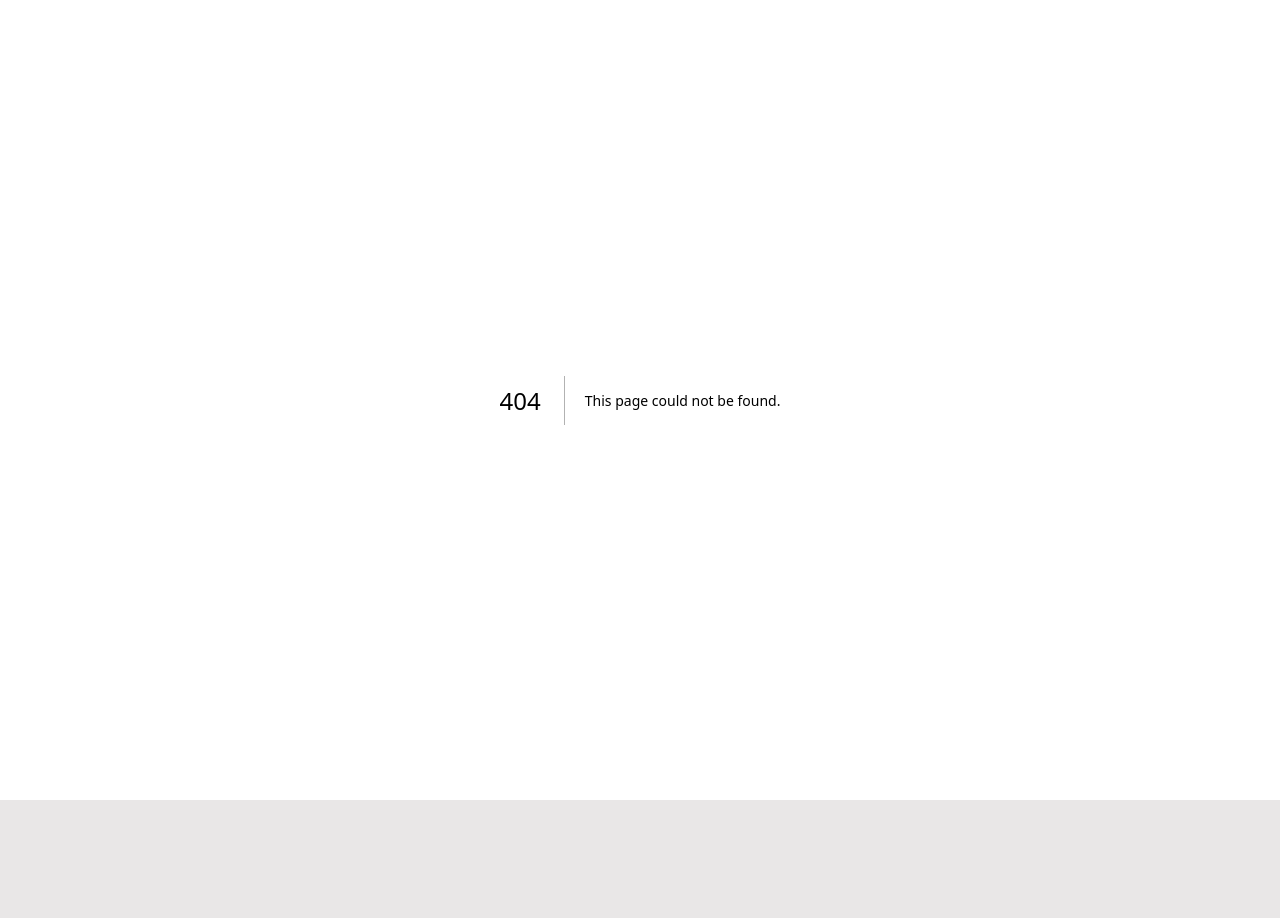
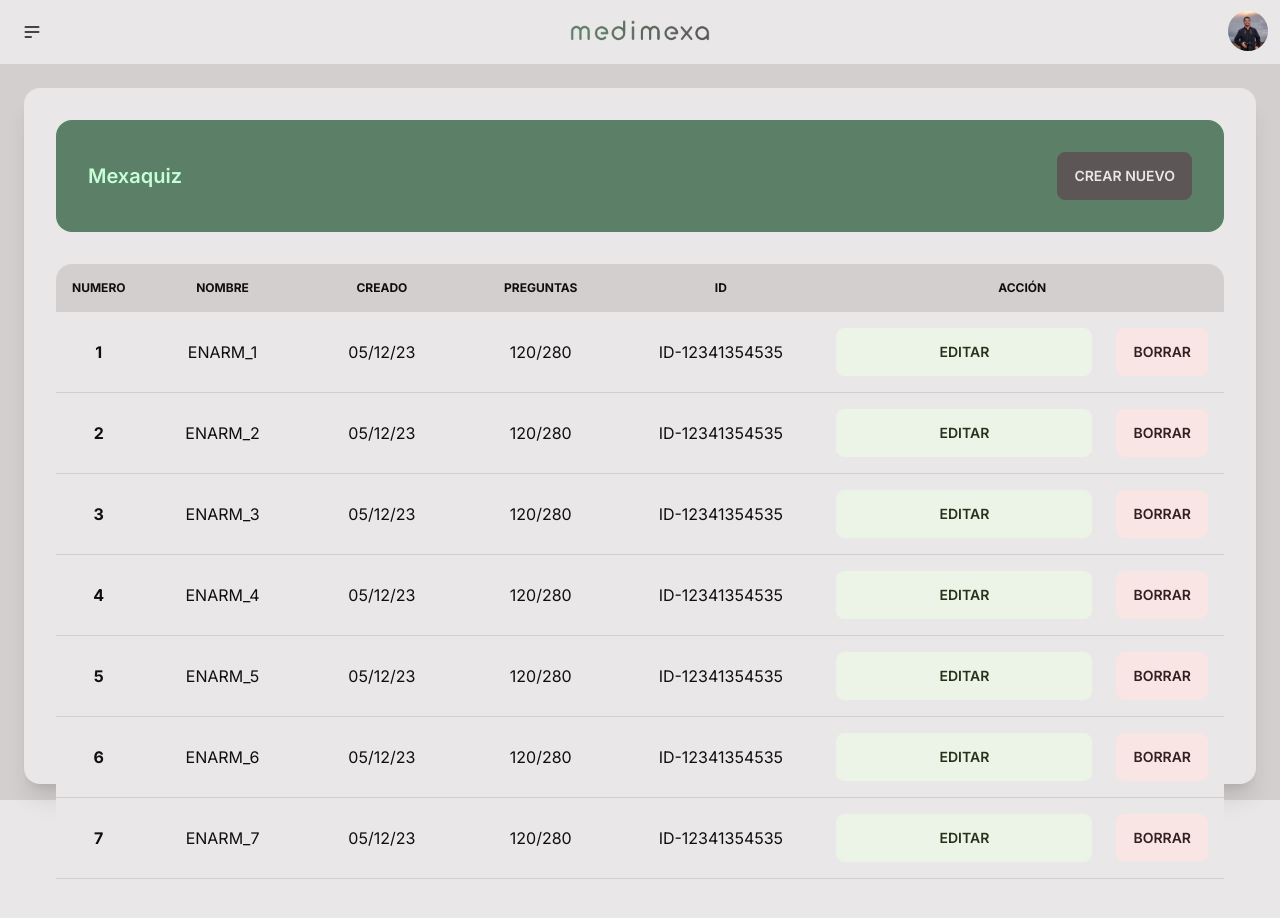
Before and after one commit to JaennPB/medimexa-admin, a Next.js app: page /mexaquiz in a window 1280 px wide. Before the commit this address had no page. Before the commit the page ends 800 px from the top, so only its background shows below. Built offline with nearby package versions, Linux system fonts and the light colour scheme.

Commit message:
nuevas vistas

```diff
--- a/src/components/DashboardCard.tsx
+++ b/src/components/DashboardCard.tsx
@@ -1,8 +1,8 @@
 import React, { ReactNode } from "react";
 
-type Props = {
+interface Props {
   children: ReactNode;
-};
+}
 
 function DashboardCard({ children }: Props) {
   return (
--- a/src/components/NewItemCard.tsx
+++ b/src/components/NewItemCard.tsx
@@ -1,11 +1,15 @@
 import React from "react";
 
-function NewItemCard() {
+interface Props {
+  title: string;
+}
+
+function NewItemCard({ title }: Props) {
   return (
     <div className="card w-full bg-primary text-primary-content mt">
       <div className="card-body">
         <div className="card-actions justify-between items-center">
-          <h2 className="card-title">Simuladores ENARM</h2>
+          <h2 className="card-title">{title}</h2>
           <button className="btn">Crear Nuevo</button>
         </div>
       </div>
--- a/src/components/Table.tsx
+++ b/src/components/Table.tsx
@@ -13,7 +13,7 @@ const DUMY_DATA = [
 
 function Table() {
   return (
-    <div className="overflow-x-auto mt-6 h-[36rem]">
+    <div className="overflow-x-auto mt-6 h-auto max-h-[39rem]">
       <table className="table w-full">
         <thead>
           <tr>
@@ -30,7 +30,7 @@ function Table() {
             <tr>
               <th className="text-center w-10">{index + 1}</th>
               <td className="text-center w-80">{item}</td>
-              <td className="text-center w-80">{"05/12/23"}</td>
+              <td className="text-center w-80">05/12/23</td>
               <td className="text-center w-80">120/280</td>
               <td className="text-center w-80">ID-12341354535</td>
               <td className="text-center w-80">
--- a/src/pages/api/hello.ts
+++ /dev/null
@@ -1,13 +0,0 @@
-// Next.js API route support: https://nextjs.org/docs/api-routes/introduction
-import type { NextApiRequest, NextApiResponse } from 'next'
-
-type Data = {
-  name: string
-}
-
-export default function handler(
-  req: NextApiRequest,
-  res: NextApiResponse<Data>
-) {
-  res.status(200).json({ name: 'John Doe' })
-}
--- /dev/null
+++ b/src/pages/flashcards/index.tsx
@@ -0,0 +1,20 @@
+import DashboardCard from "@/components/DashboardCard";
+import NavBar from "@/components/NavBar";
+import NewItemCard from "@/components/NewItemCard";
+import Table from "@/components/Table";
+
+import { Inter } from "next/font/google";
+
+const inter = Inter({ subsets: ["latin"] });
+
+export default function Home() {
+  return (
+    <main className={`bg-base-200 h-screen w-screen ${inter.className}`}>
+      <NavBar />
+      <DashboardCard>
+        <NewItemCard title="Flashcards Medimexa" />
+        <Table />
+      </DashboardCard>
+    </main>
+  );
+}
--- /dev/null
+++ b/src/pages/mexaquiz/index.tsx
@@ -0,0 +1,20 @@
+import DashboardCard from "@/components/DashboardCard";
+import NavBar from "@/components/NavBar";
+import NewItemCard from "@/components/NewItemCard";
+import Table from "@/components/Table";
+
+import { Inter } from "next/font/google";
+
+const inter = Inter({ subsets: ["latin"] });
+
+export default function Home() {
+  return (
+    <main className={`bg-base-200 h-screen w-screen ${inter.className}`}>
+      <NavBar />
+      <DashboardCard>
+        <NewItemCard title="Mexaquiz" />
+        <Table />
+      </DashboardCard>
+    </main>
+  );
+}
--- a/src/pages/index.tsx
+++ b/src/pages/simuladores/index.tsx
@@ -12,7 +12,7 @@ export default function Home() {
     <main className={`bg-base-200 h-screen w-screen ${inter.className}`}>
       <NavBar />
       <DashboardCard>
-        <NewItemCard />
+        <NewItemCard title="Simuladores ENARM" />
         <Table />
       </DashboardCard>
     </main>
```
